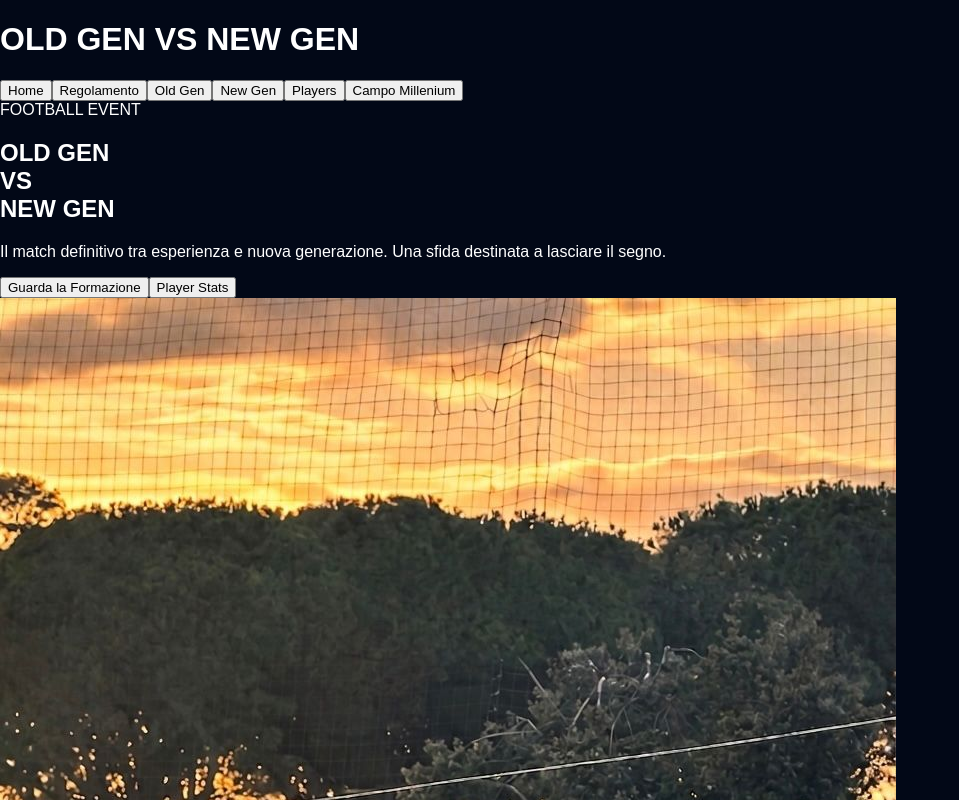
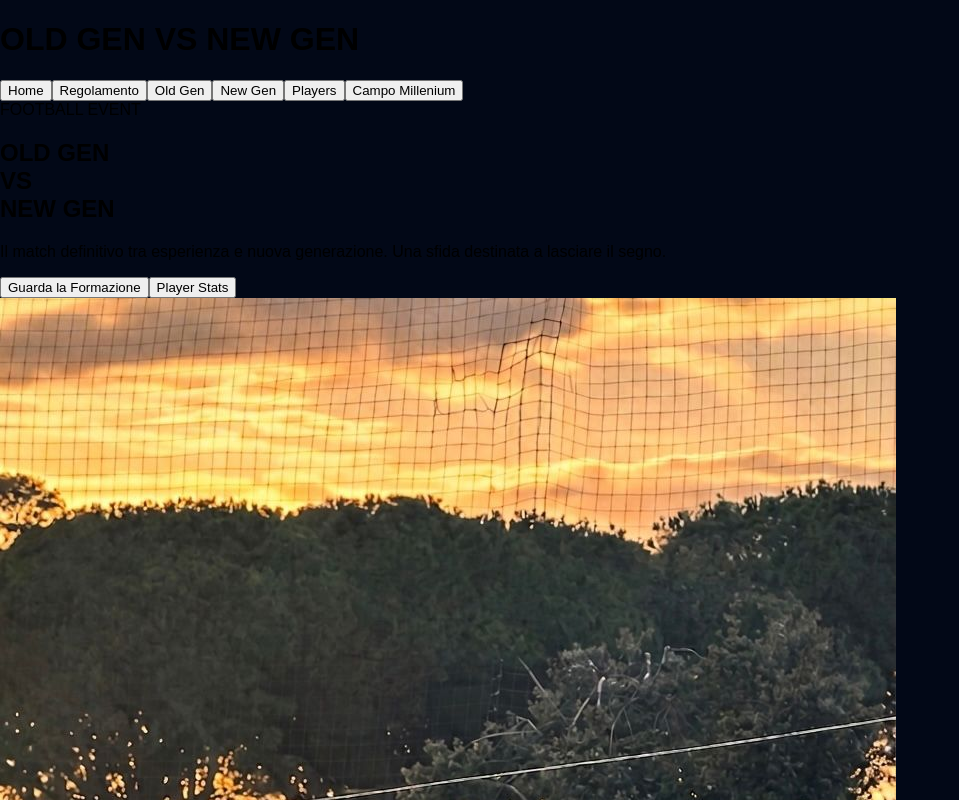
Before and after one commit to gianni7779/oldgenvsnewgen2026, a React (Vite) app: page / in a window 1280 px wide. Shown: the top 800 px of the page, without its empty margins (0-959 px from the left). Built offline with nearby package versions, Linux system fonts and the light colour scheme.

Commit message:
Update index.css

```diff
--- a/src/index.css
+++ b/src/index.css
@@ -1,10 +1,9 @@
-body{
-  margin:0;
+@tailwind base;
+@tailwind components;
+@tailwind utilities;
+
+body {
+  margin: 0;
   font-family: Arial, sans-serif;
-  background:#020817;
-  color:white;
+  background: #020817;
 }
-
-*{
-  box-sizing:border-box;
-}
```
